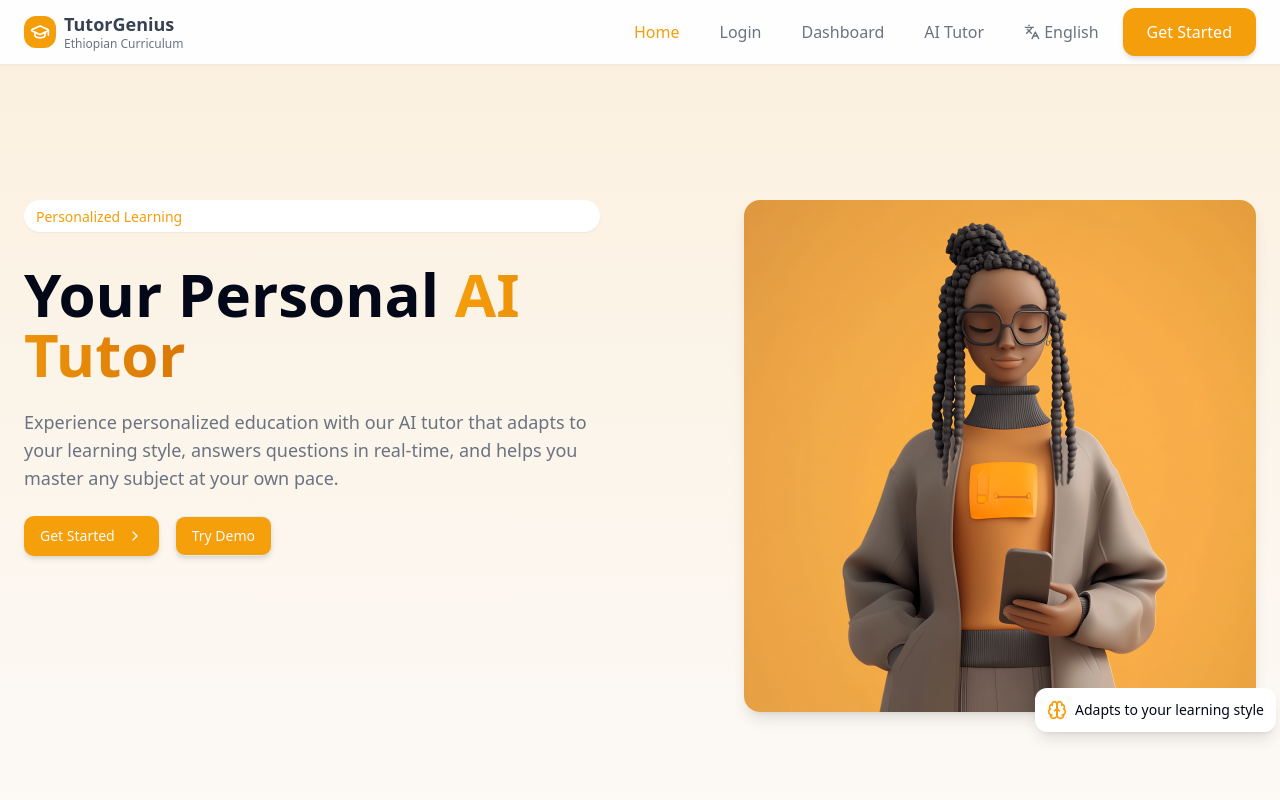
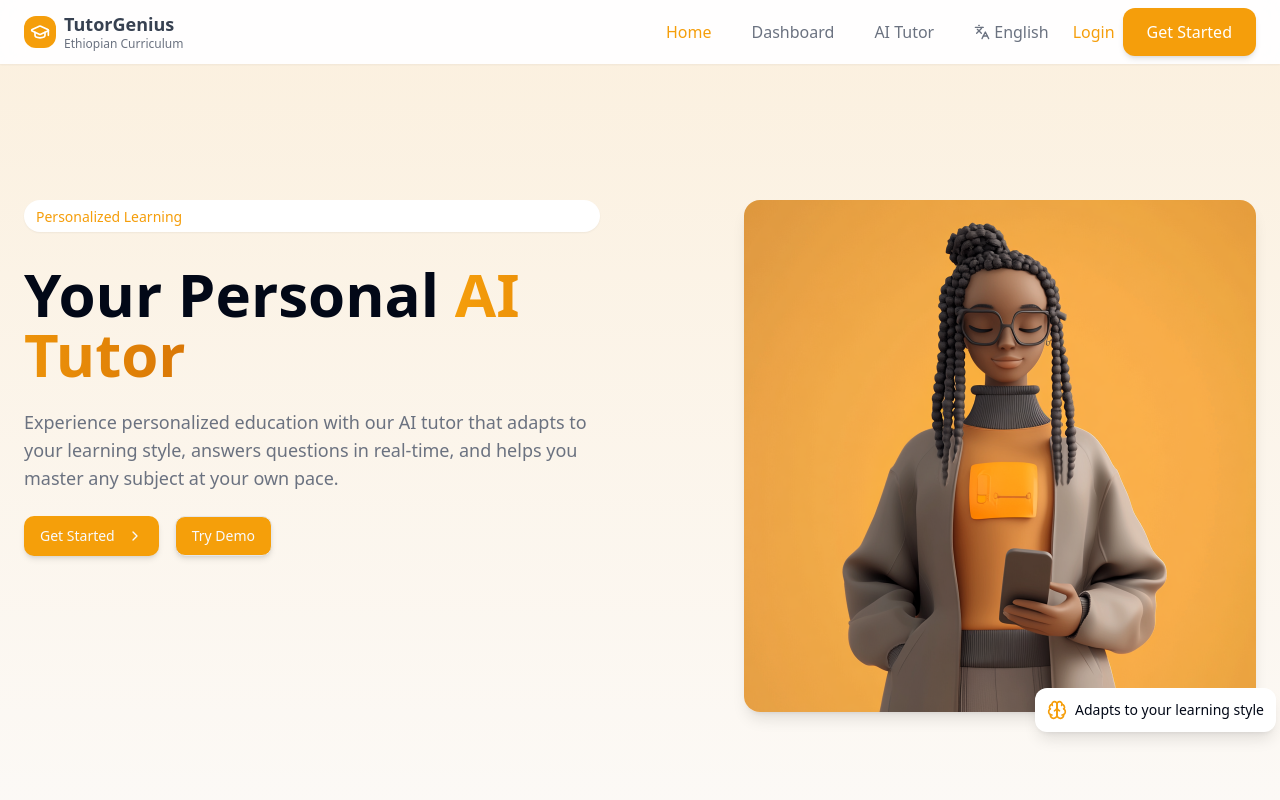
Before and after one commit to yayeeu/tutor-genius-corner, a React (Vite) app: page / in a window 1280 px wide. Shown: the top 800 px of the page. Built offline with nearby package versions, Linux system fonts and the light colour scheme.

Commit message:
Move Login link to the right
Move the "Login" link to the right side of the navigation bar for better visual organization.

```diff
--- a/src/components/Navigation.tsx
+++ b/src/components/Navigation.tsx
@@ -44,9 +44,6 @@ const Navigation = () => {
           <Link to="/" className={isActive('/') ? 'nav-link-active' : 'nav-link'}>
             Home
           </Link>
-          <Link to="/login" className={isActive('/login') ? 'nav-link-active' : 'nav-link'}>
-            Login
-          </Link>
           <Link to="/dashboard" className={isActive('/dashboard') ? 'nav-link-active' : 'nav-link'}>
             Dashboard
           </Link>
@@ -70,13 +67,23 @@ const Navigation = () => {
             </DropdownMenuContent>
           </DropdownMenu>
 
-          <Link to="/screening" className='primary-button'>
-            Get Started
-          </Link>
+          <div className="flex items-center ml-4 space-x-2">
+            <Link to="/login" className="text-tutor-orange hover:text-tutor-dark-orange font-medium transition-colors">
+              Login
+            </Link>
+            <Link to="/screening" className='primary-button'>
+              Get Started
+            </Link>
+          </div>
         </div>
 
         {/* Mobile Menu Button */}
         <div className="md:hidden flex items-center gap-2">
+          {/* Login Link - Mobile */}
+          <Link to="/login" className="text-tutor-orange font-medium mr-2">
+            Login
+          </Link>
+
           {/* Language Selector - Mobile */}
           <DropdownMenu>
             <DropdownMenuTrigger className="p-2 text-tutor-dark-gray">
@@ -114,13 +121,6 @@ const Navigation = () => {
               Home
             </Link>
             <Link
-              to="/login"
-              className={isActive('/login') ? 'nav-link-active' : 'nav-link'}
-              onClick={() => setIsMenuOpen(false)}
-            >
-              Login
-            </Link>
-            <Link
               to="/dashboard"
               className={isActive('/dashboard') ? 'nav-link-active' : 'nav-link'}
               onClick={() => setIsMenuOpen(false)}
```
